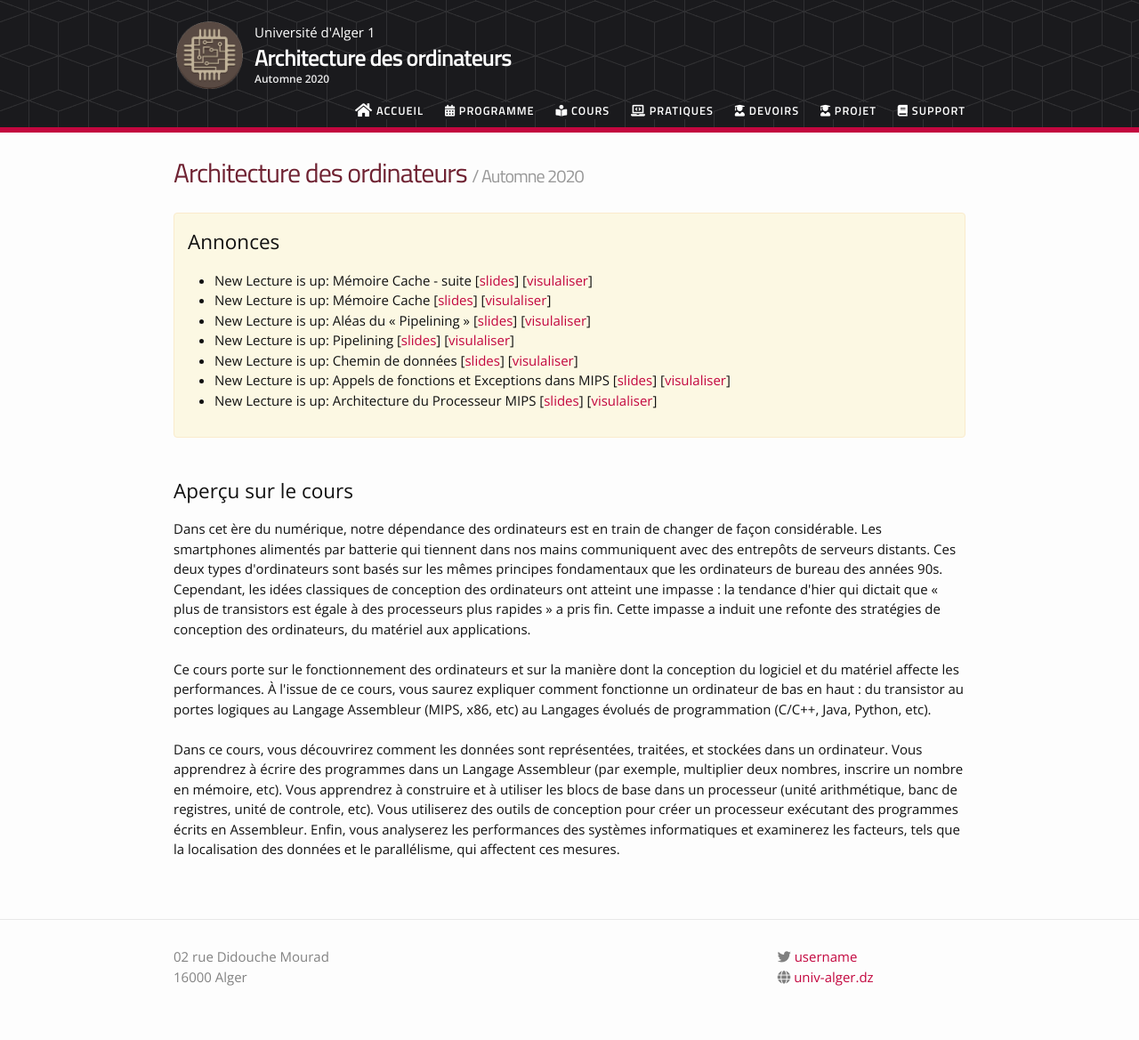
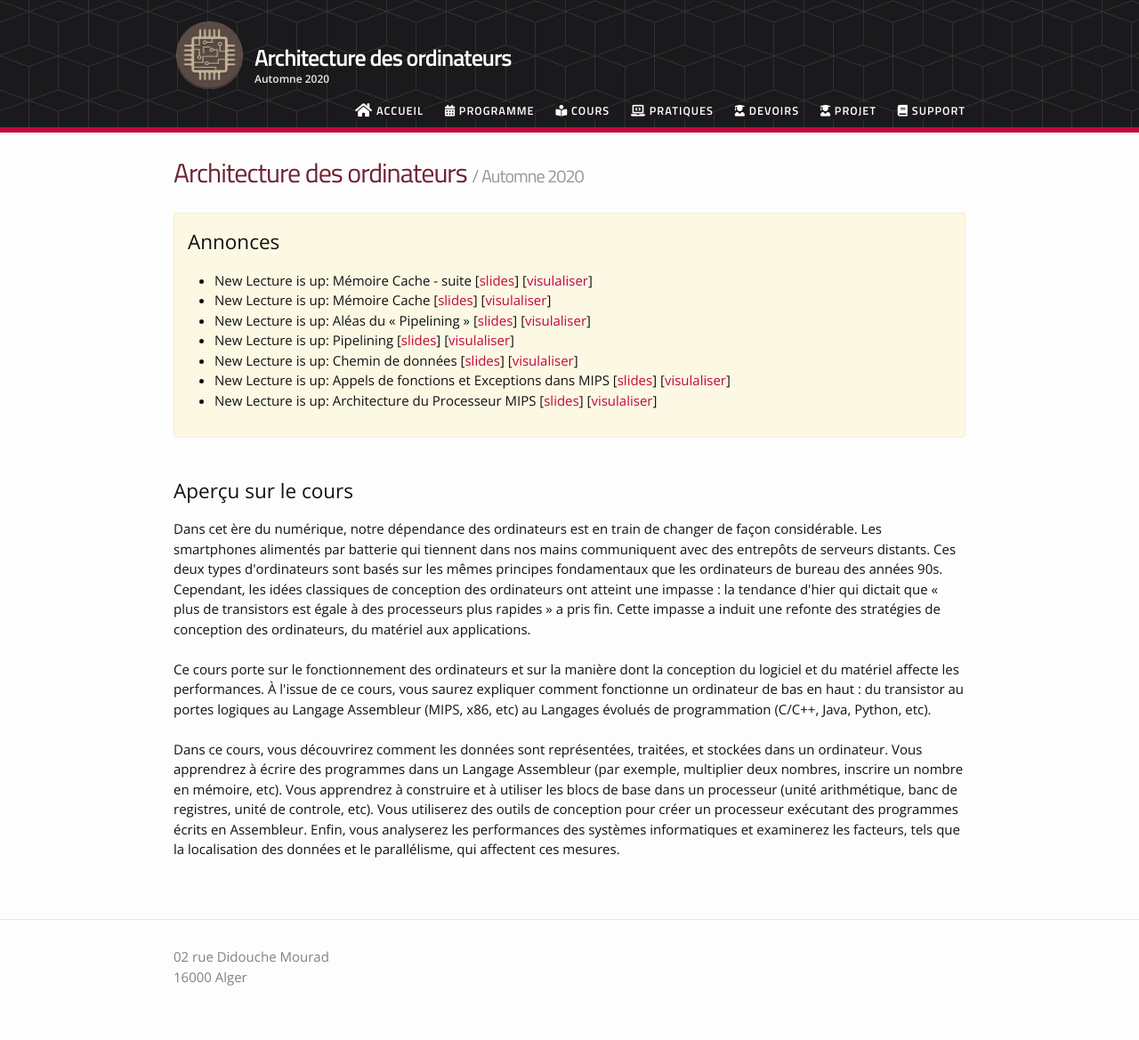
Before and after one commit to benhadid/benhadid.github.io, a Jekyll site: the page built from index.md, in a window 1280 px wide. Shown: the whole page at 89% size. Built offline with Jekyll 4.4.1, drawn with Linux system fonts in a browser that asks for light colours; nearby versions of some CDN libraries; some of the changed lines change nothing that is shown.

Commit message:
update config

```diff
--- a/_config.yml
+++ b/_config.yml
@@ -26,12 +26,12 @@
 
 course_semester: "Automne 2020"
 
-baseurl: "/ADO/2020/" # the subpath of your site, e.g. /blog/
+baseurl: "/l2ado" # the subpath of your site, e.g. /blog/
 url: "http://benhadid.github.io/" # the base hostname & protocol for your site
 
-schoolname: "Université d'Alger 1"
-schoolurl: "https://www.univ-alger.dz"
-twitter_username: username
+#schoolname: "Université d'Alger 1"
+#schoolurl: "https://www.univ-alger.dz"
+#twitter_username: username
 
 address: |
     02 rue Didouche Mourad
```
